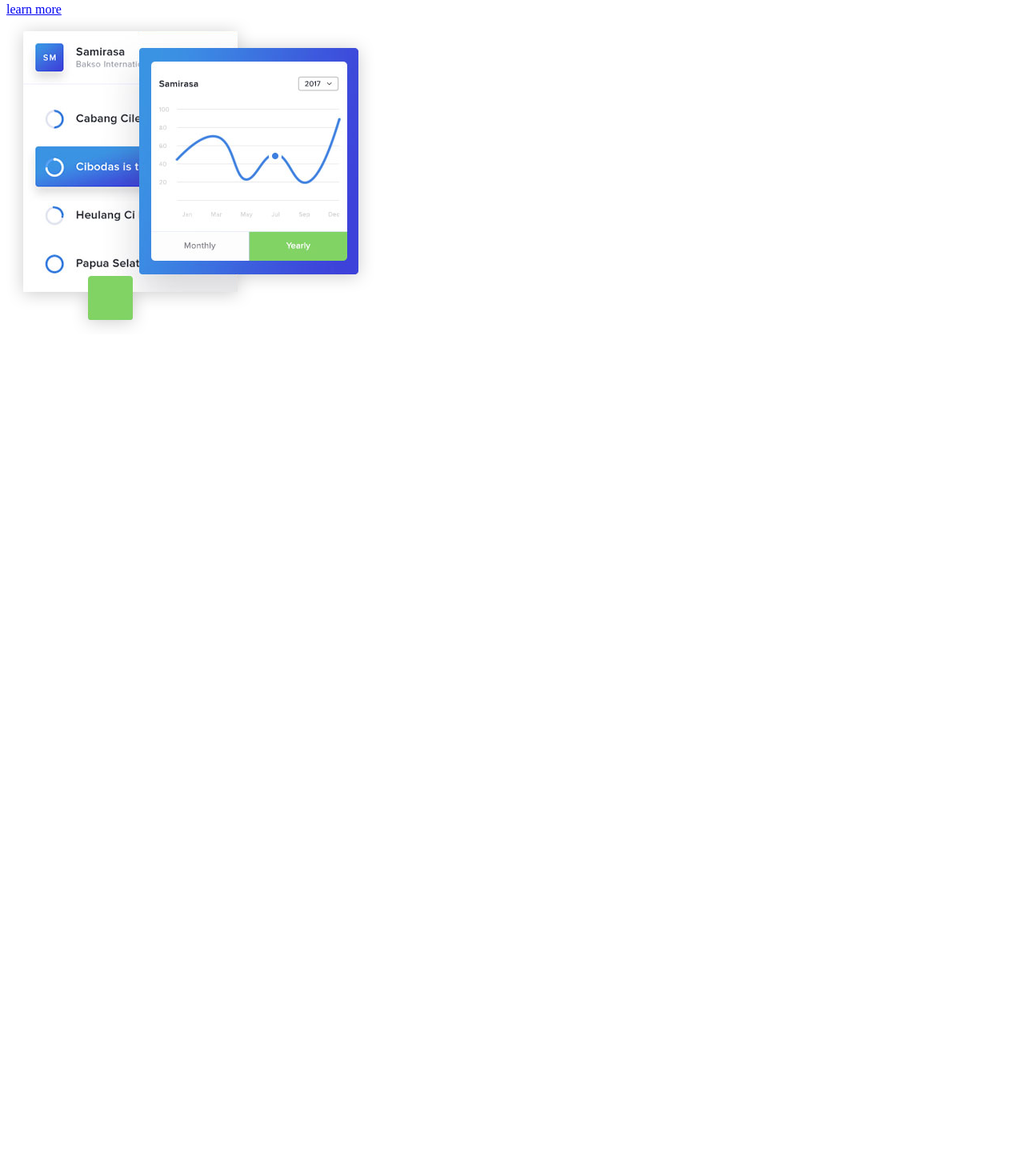
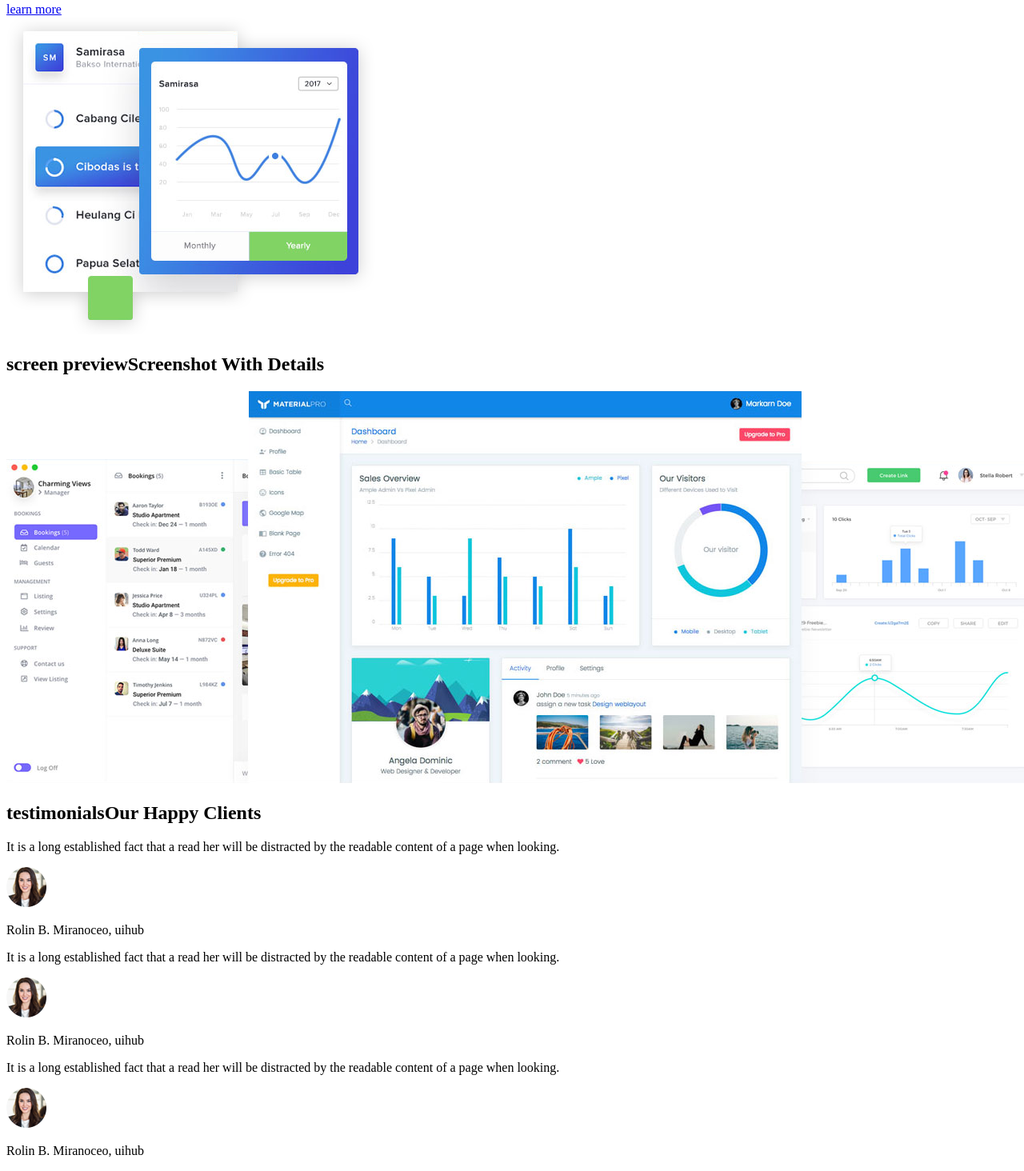
Before and after one commit to ChestikovAnton/Limpon, a plain HTML site: page index.html in a window 1280 px wide. Shown: the part 3276-4740 px from the top of the page at 80% size. Before the commit the page ends 3706 px from the top, so only its background shows below. Drawn offline with Linux system fonts and the light colour scheme.

Commit message:
Add Testimonials block

```diff
--- a/index.html
+++ b/index.html
@@ -149,5 +149,35 @@
             <img src="img/etid-screen.png" alt="">
         </div>
     </div>
+    <div>
+        <div>
+            <h2><span>screen preview</span>Screenshot With Details</h2>
+            <img src="img/screenshot-details.png" alt="Screenshot">
+        </div>
+    </div>
+    <div>
+        <div>
+            <h2><span>testimonials</span>Our Happy Clients</h2>
+            <div>
+                <div>
+                    <p>It is a long established fact that a read her will be distracted by the readable content of a page when looking.</p>
+                    <img src="img/client-photo.png" alt="">
+                    <p>Rolin B. Mirano<span>ceo, uihub</span></p>
+                </div>
+                <div>
+                    <p>It is a long established fact that a read her will be distracted by the readable content of a page when looking.
+                    </p>
+                    <img src="img/client-photo.png" alt="">
+                    <p>Rolin B. Mirano<span>ceo, uihub</span></p>
+                </div>
+                <div>
+                    <p>It is a long established fact that a read her will be distracted by the readable content of a page when looking.
+                    </p>
+                    <img src="img/client-photo.png" alt="">
+                    <p>Rolin B. Mirano<span>ceo, uihub</span></p>
+                </div>
+            </div>
+        </div>
+    </div>
 </body>
 </html>
```
